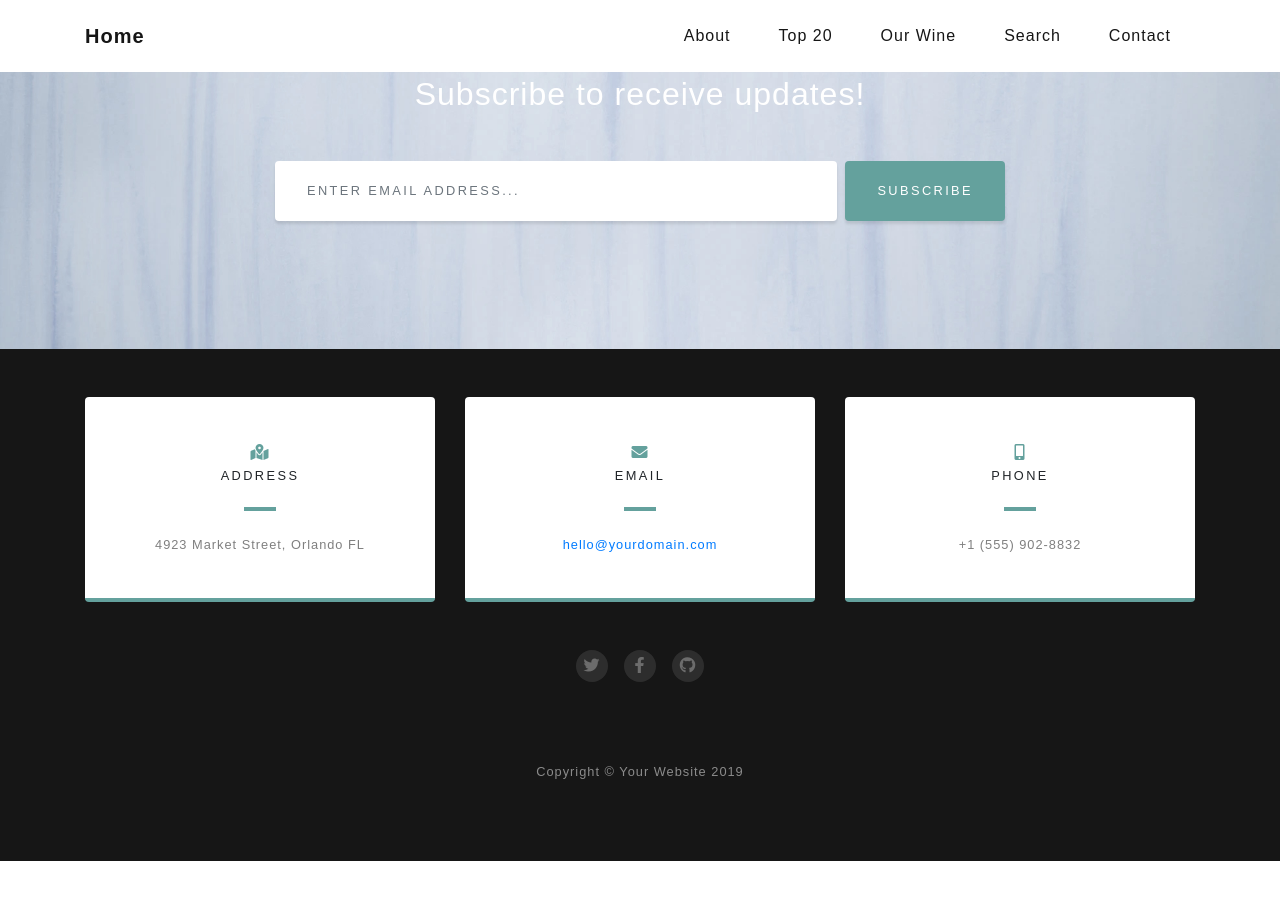
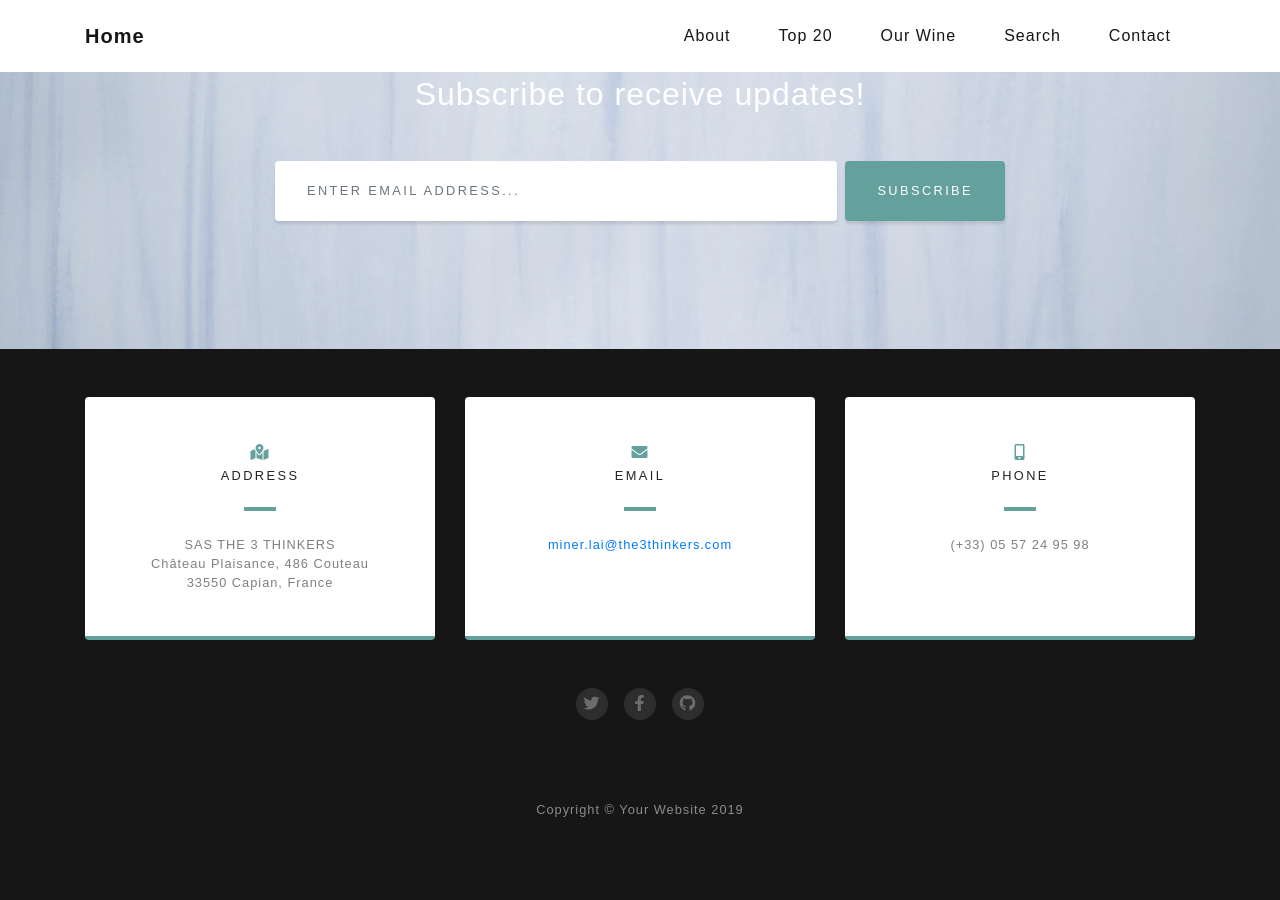
Before and after one commit to lyenchen/100valuepoint, a Jekyll site: the page built from index.html, in a window 1280 px wide and 900 px high, scrolled down 2959 px. Built offline with Jekyll 4.4.1, drawn with Linux system fonts in a browser that asks for light colours; before the commit the page ends 3820 px from its top, so only the background shows below that.

Commit message:
20200215

```diff
--- a/_includes/contact.html
+++ b/_includes/contact.html
@@ -9,7 +9,9 @@
               <i class="fas fa-map-marked-alt text-primary mb-2"></i>
               <h4 class="text-uppercase m-0">Address</h4>
               <hr class="my-4">
-              <div class="small text-black-50">4923 Market Street, Orlando FL</div>
+              <div class="small text-black-50">SAS THE 3 THINKERS</div>
+              <div class="small text-black-50">Château Plaisance, 486 Couteau</div>
+              <div class="small text-black-50">33550 Capian, France</div>
             </div>
           </div>
         </div>
@@ -21,7 +23,7 @@
               <h4 class="text-uppercase m-0">Email</h4>
               <hr class="my-4">
               <div class="small text-black-50">
-                <a href="#">hello@yourdomain.com</a>
+                <a href="#">miner.lai@the3thinkers.com</a>
               </div>
             </div>
           </div>
@@ -33,7 +35,7 @@
               <i class="fas fa-mobile-alt text-primary mb-2"></i>
               <h4 class="text-uppercase m-0">Phone</h4>
               <hr class="my-4">
-              <div class="small text-black-50">+1 (555) 902-8832</div>
+              <div class="small text-black-50">(+33) 05 57 24 95 98</div>
             </div>
           </div>
         </div>
```
Also changed, not shown: 1 other file.
